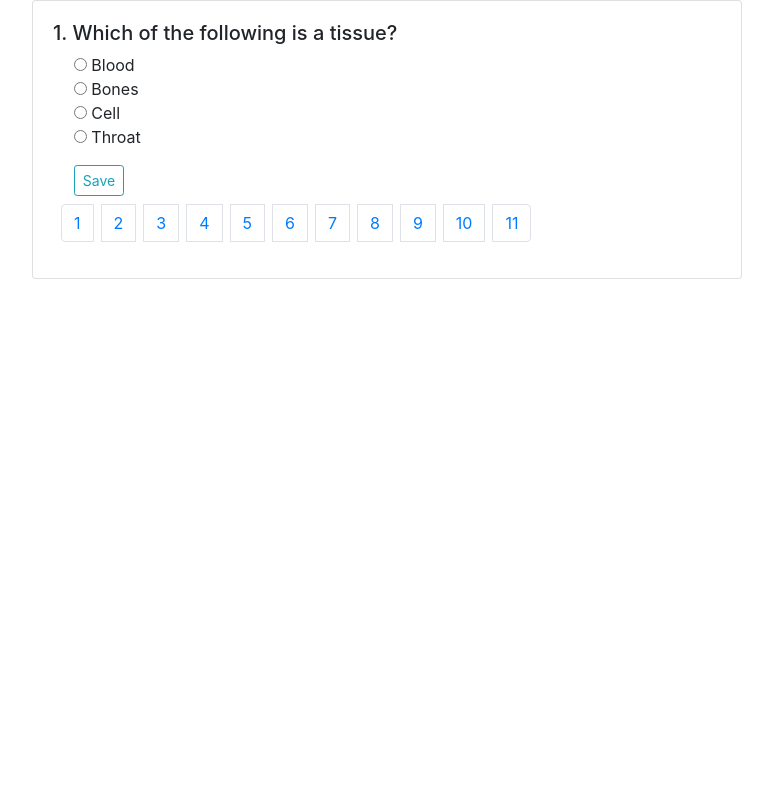
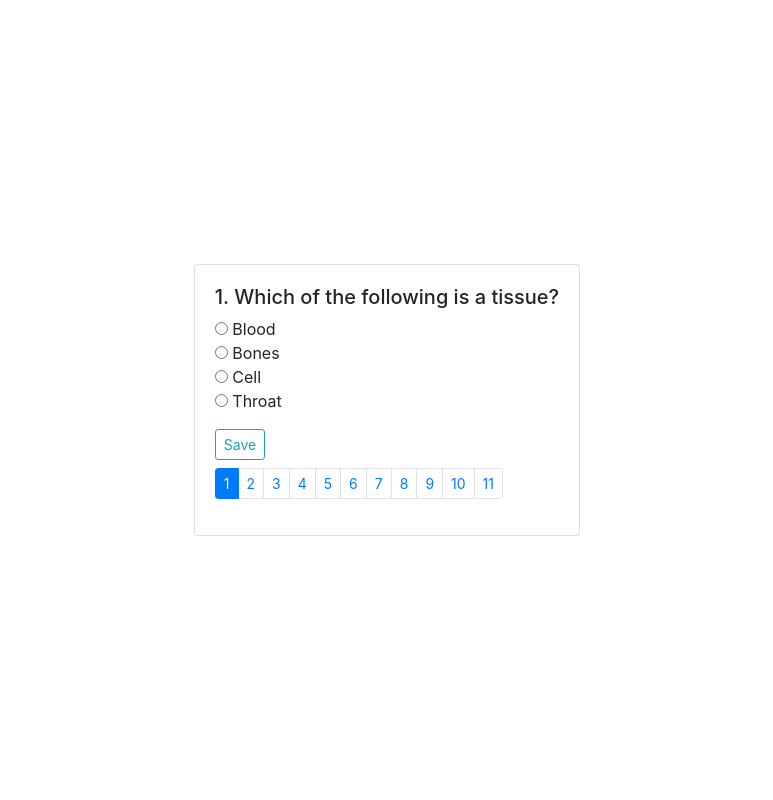
Before and after one commit to Oluwaniphise/Quiz-application, a Django app: a page that uses templates/Quiz/course-quiz.html in a window 1280 px wide. Shown: the whole page, without its empty margins (253-1026 px from the left). Run offline with Django 3.2, Linux system fonts and the light colour scheme; data comes from the database, SQL or seed files in the repository; both versions use the stored data as it was after the commit; some libraries are stand-ins or nearby versions.

Commit message:
added active class to current pagination no

```diff
--- a/Quizzes/views.py
+++ b/Quizzes/views.py
@@ -40,11 +40,12 @@ def course_quiz(request, course_title):
         page_obj = paginator.page(page_num)
     except EmptyPage:
         page_obj = paginator.page(1)
-    # user_choice = request.POST.get('q.id')
-    # print(user_choice)
+    user_choice = request.POST.get('q.id')
+    print(user_choice)
 
     context = {
         'user': current_user, 'course': course,
-        'question':page_obj, 'paginator':paginator
+        'question':page_obj, 'paginator':paginator,
+        'page_num':int(page_num)
     }
     return render(request, 'Quiz/course-quiz.html', context)
--- a/templates/Quiz/course-detail.html
+++ b/templates/Quiz/course-detail.html
@@ -3,7 +3,7 @@
 
 
 <div class="container  text-center">
-    <div class="d-flex justify-content-center h-100">
+    <div class="d-flex align-items-center justify-content-center vh-100">
         <div class="card">
             <div class="card-body">
                 <h5>Welcome {{user}}</h5>
--- a/templates/Quiz/course-quiz.html
+++ b/templates/Quiz/course-quiz.html
@@ -4,21 +4,21 @@
 
 <head>
     <style>
-        .btn, form li {
+       /* .btn, form li {
             margin-left: 1.3rem;
         }
 
         .pagination li {
-            margin-left: 0.5rem;
-        }
+            margin-left: 0.1rem;
+        } */
     </style>
 </head>
 
 
 
 <div class="container">
-    <div class="d-flex justify-content-center">
-    <div class="col-lg-8">
+    <!-- <div class="col-lg-8"> -->
+        <div class="vh-100 d-flex justify-content-center align-items-center">
         <div class="card">
             <div class="card-body">
 
@@ -37,9 +37,9 @@
                 </form>
 
                 <div class="pt-2">
-                    <ol class="pagination">
+                    <ol class="pagination pagination-sm">
                         {% for i in paginator.page_range %}
-                        <li class="page-item">
+                        <li class="page-item {% if i == page_num  %} active {% endif %}">
                             <a href="?page={{i}}" class="page-link">{{i}}</a>
                         </li>
                         {% endfor %}
@@ -48,7 +48,7 @@
             </div>
         </div>
     </div>
-</div>
+<!-- </div>-->
 </div>
 
 {% endblock %}
```
Also changed, not shown: db.sqlite3.
